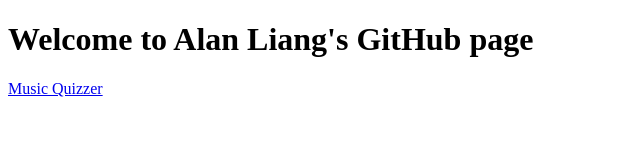
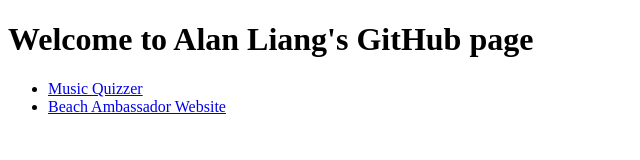
Before and after one commit to liang-alan/liang-alan.github.io, a plain HTML site: page index.html in a window 1280 px wide. Shown: the whole page, without its empty margins (0-640 px from the left). Drawn offline with Linux system fonts and the light colour scheme.

Commit message:
Add links to Music Quizzer and Beach Ambassador Website in index.html

```diff
--- a/index.html
+++ b/index.html
@@ -8,7 +8,14 @@
 </head>
 <body>
     <h1>Welcome to Alan Liang's GitHub page</h1>
-    <a href="MusicQuizzer/musicGame.html">Music Quizzer</a>
+    <ul>
+       <li>
+            <a href="MusicQuizzer/musicGame.html">Music Quizzer</a>
+       </li>
+       <li>
+            <a href="BeachAmbassadorWebsite/index.html">Beach Ambassador Website</a>
+         </li>
+    </ul>
 </body>
 
 </html>
```
